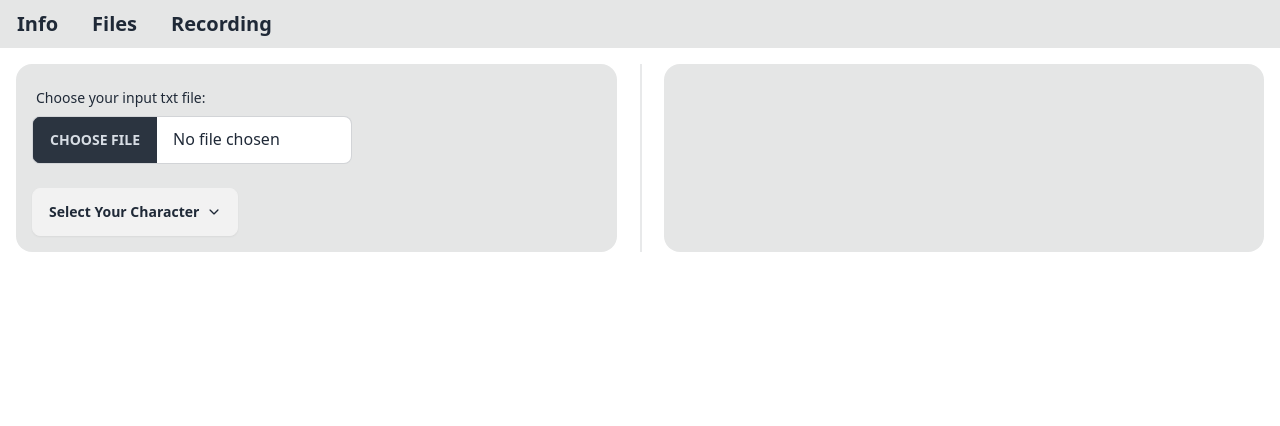
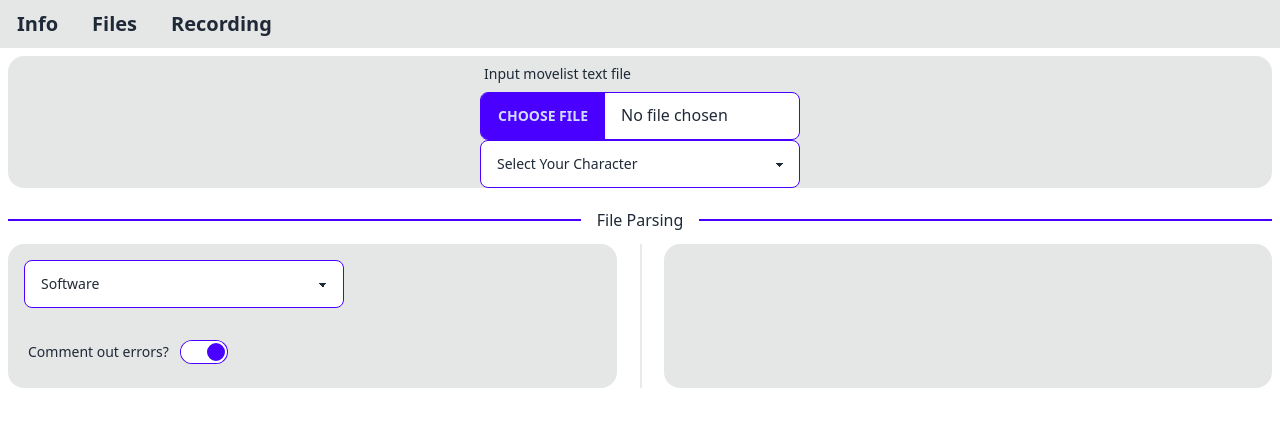
Before and after one commit to jones-erin-650/Movelist-Recorder, a React (Vite) app in the folder electron-vite/: page /files in a window 1280 px wide. Shown: the top 426 px of the page. Built offline with nearby package versions, Linux system fonts and the light colour scheme.

Commit message:
changed lots of css

```diff
--- a/electron-vite/src/View/Components/Inputs/BasicDropdown.tsx
+++ /dev/null
@@ -1,31 +0,0 @@
-import React from 'react'
-// import { FaBeer } from 'react-icons/fa';
-import { IoIosArrowDown } from "react-icons/io";
-
-// gets passed in an array of characters and renders them in a selectable list so it's scaleable with other games
-const BasicDropdown = ({characters}: {characters: string[]}) => {
-  return (
-    <>
-      <div className="dropdown dropdown-bottom">
-        <div tabIndex={0} role="button" className="btn ">Select Your Character
-          <IoIosArrowDown />
-        </div>
-          <div className="max-h-screen overflow-y-auto">
-            <ul tabIndex={0} className="dropdown-content z-[1] menu p-2 shadow bg-base-100 rounded-box w-96 max-h-96 overflow-y">
-              {characters.map((character, index) =>
-                <li key={index}>
-                  <a>
-                    {character}
-                  </a>
-                </li>
-              )}
-
-            </ul>
-          </div>
-      </div>
-
-    </>
-  )
-}
-
-export default BasicDropdown
--- /dev/null
+++ b/electron-vite/src/View/Components/Inputs/Dropdowns/BasicDropdown.tsx
@@ -0,0 +1,20 @@
+// gets passed in an array of characters and renders them in a selectable list so it's scaleable with other games
+const BasicDropdown = (
+    {characters, text}: {characters: string[], text: string},
+  ) => {
+  return (
+    <>
+      <select className="select select-primary w-full max-w-xs">
+        <option disabled selected>{text}</option>
+        {characters.map((character, index) =>
+          <option key={index}>{character}</option>
+        )}
+
+      </select>
+
+
+    </>
+  )
+}
+
+export default BasicDropdown
--- /dev/null
+++ b/electron-vite/src/View/Components/Inputs/Dropdowns/SoftwareDropdown.tsx
@@ -0,0 +1,14 @@
+import BasicDropdown from './BasicDropdown'
+
+const SoftwareDropdown = () => {
+  return (
+    <BasicDropdown
+      characters={[
+        'Eddieinput'
+      ]}
+      text={'Software'}
+    />
+  )
+}
+
+export default SoftwareDropdown
--- a/electron-vite/src/View/Components/Inputs/TekkenDropdown.tsx
+++ b/electron-vite/src/View/Components/Inputs/Dropdowns/TekkenDropdown.tsx
@@ -1,4 +1,3 @@
-import React from 'react'
 import BasicDropdown from './BasicDropdown'
 
 const TekkenDropdown = () => {
@@ -44,6 +43,7 @@ const TekkenDropdown = () => {
   return (
     <BasicDropdown
       characters={tekkenCharacters}
+      text='Select Your Character'
     />
   )
 }
--- a/electron-vite/src/View/Components/Inputs/FileInput.tsx
+++ b/electron-vite/src/View/Components/Inputs/FileInput.tsx
@@ -6,7 +6,7 @@ const FileInput = ({label}: {label: string}) => {
         <div className="label">
           <span className="label-text">{label}</span>
         </div>
-        <input type="file" className="file-input file-input-bordered w-full max-w-xs" />
+        <input type="file" className="file-input file-input-bordered w-full max-w-xs file-input-primary" />
       </label>
     </>
   )
--- /dev/null
+++ b/electron-vite/src/View/Components/Inputs/Toggle.tsx
@@ -0,0 +1,14 @@
+const Toggle = ({text}: {text: string}) => {
+  return (
+    <>
+      <div className="form-control w-52">
+        <label className="cursor-pointer label">
+        <span className="label-text">{text}</span>
+        <input type="checkbox" className="toggle toggle-primary" checked />
+      </label>
+    </div>
+    </>
+  )
+}
+
+export default Toggle
--- a/electron-vite/src/View/Components/RouterWrapper.tsx
+++ b/electron-vite/src/View/Components/RouterWrapper.tsx
@@ -9,7 +9,7 @@ export function RouterWrapper() {
   return (
     <>
       <Navbar />
-      <div className="container px-4 py-4 mx-auto">
+      <div className="container mx-auto px-2">
         <Routes>
           <Route path="/" element={<Info />} />
           <Route path="/files" element={<Files />} />
--- /dev/null
+++ b/electron-vite/src/View/Components/Sections/TopBlock.tsx
@@ -0,0 +1,17 @@
+import FileInput from '../Inputs/FileInput'
+import TekkenDropdown from '../Inputs/Dropdowns/TekkenDropdown'
+
+const TopBlock = () => {
+  return (
+    <div className="flex flex-col w-full border-opacity-50 py-2">
+      <div className="grid h-auto card bg-base-300 rounded-box place-items-center">
+        <FileInput
+          label='Input movelist text file'
+        />
+        <TekkenDropdown />
+      </div>
+    </div>
+  )
+}
+
+export default TopBlock
--- a/electron-vite/src/View/Pages/Files.tsx
+++ b/electron-vite/src/View/Pages/Files.tsx
@@ -1,21 +1,28 @@
 import FileInput from "../Components/Inputs/FileInput"
-import TekkenDropdown from "../Components/Inputs/TekkenDropdown"
+import TekkenDropdown from "../Components/Inputs/Dropdowns/TekkenDropdown"
+import TopBlock from "../Components/Sections/TopBlock"
+import SoftwareDropdown from "../Components/Inputs/Dropdowns/SoftwareDropdown"
+import Toggle from "../Components/Inputs/Toggle"
 
 const Files = () => {
   return (
     <>
+      <TopBlock />
+
+      <div className="divider divider-primary">File Parsing</div>
+
+
+
       <div className="flex w-full align-content: center">
 
         {/* left side with file handling */}
         <div className="h-auto w-1/2 card bg-base-300 rounded-box place-items-left p-4">
 
-            <FileInput
-              label='Choose your input txt file:'
-            />
+          <SoftwareDropdown />
 
           <br />
 
-            <TekkenDropdown />
+          <Toggle text='Comment out errors?' />
 
         </div>
         <div className="divider divider-horizontal"></div>
```
Lines whose indentation alone changed are shown as unchanged.
